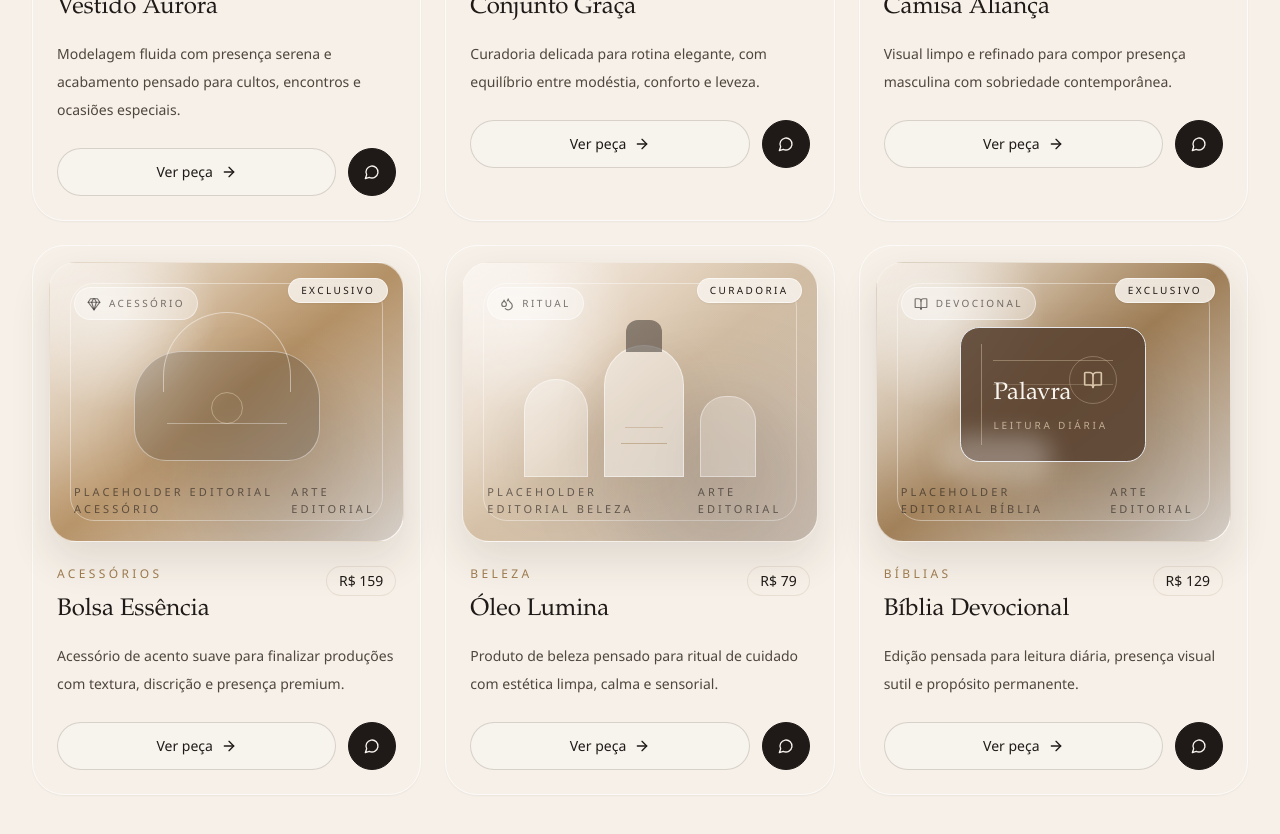
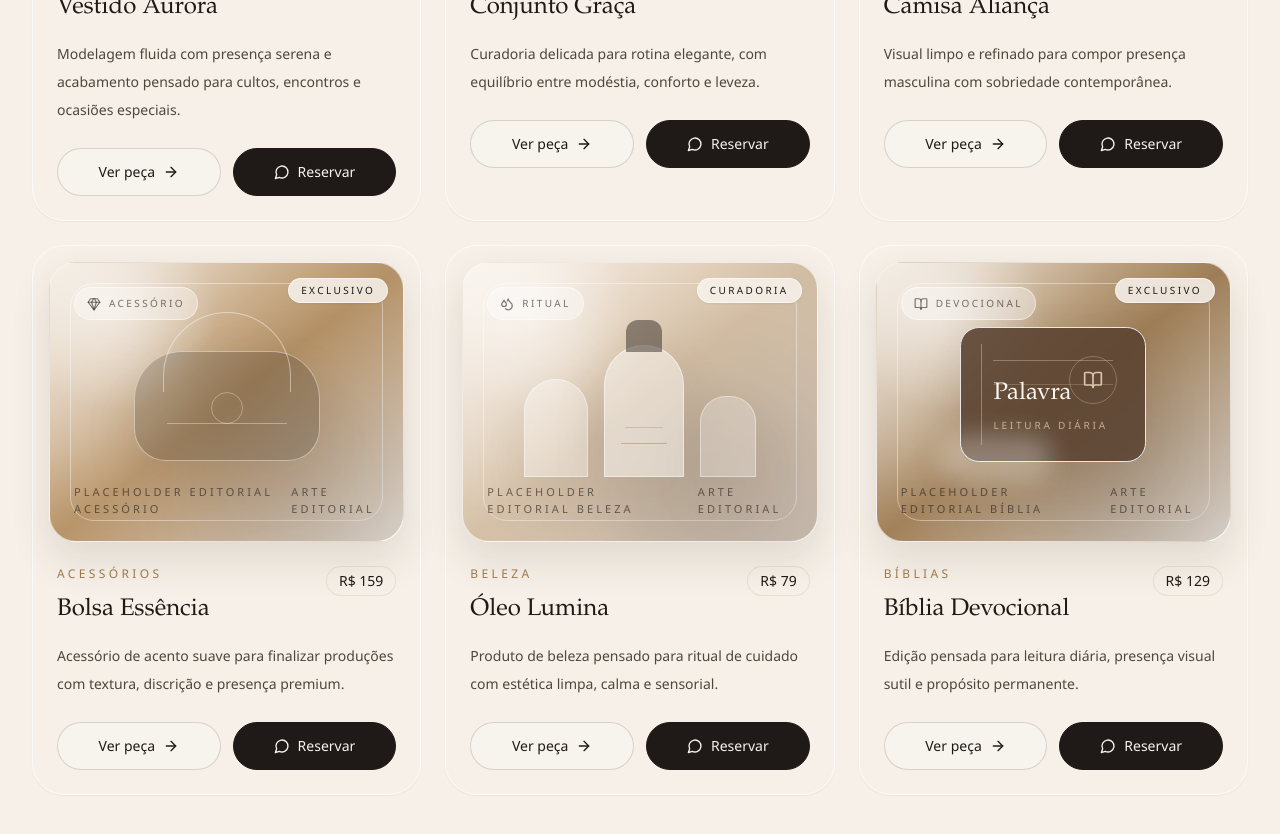
Before and after one commit to Juniorsilva-tech/Princessmel-boutique, a Next.js app: page / in a window 1280 px wide. Shown: the part 3980-4814 px from the top of the page. Built offline with nearby package versions, Linux system fonts and the light colour scheme.

Commit message:
Refine product card CTA layout

```diff
--- a/src/components/products/product-card.tsx
+++ b/src/components/products/product-card.tsx
@@ -31,19 +31,18 @@ export function ProductCard({ product }: { product: Product }) {
 
         <p className="mt-4 text-sm leading-7 text-graphite">{product.description}</p>
 
-        <div className="mt-6 grid gap-3 sm:grid-cols-[1fr_auto]">
+        <div className="mt-6 grid gap-3 sm:grid-cols-2">
           <button type="button" className={buttonVariants({ variant: "secondary", className: "w-full" })}>
             Ver peça
             <ArrowRight className="ml-2 h-4 w-4 transition group-hover:translate-x-0.5" />
           </button>
           <a
-            href={`https://wa.me/5500000000000?text=${encodeURIComponent(`Olá, quero reservar ou consultar disponibilidade da peça ${product.name}.`)}`}
-            target="_blank"
-            rel="noreferrer"
-            className={buttonVariants({ className: "w-full sm:w-12 sm:px-0" })}
-            aria-label={`Reservar ${product.name} no WhatsApp`}
+            href="#contato"
+            className={buttonVariants({ className: "w-full" })}
+            aria-label={`Reservar ${product.name}`}
           >
-            <MessageCircle className="h-4 w-4" />
+            <MessageCircle className="mr-2 h-4 w-4" />
+            Reservar
           </a>
         </div>
       </div>
```
